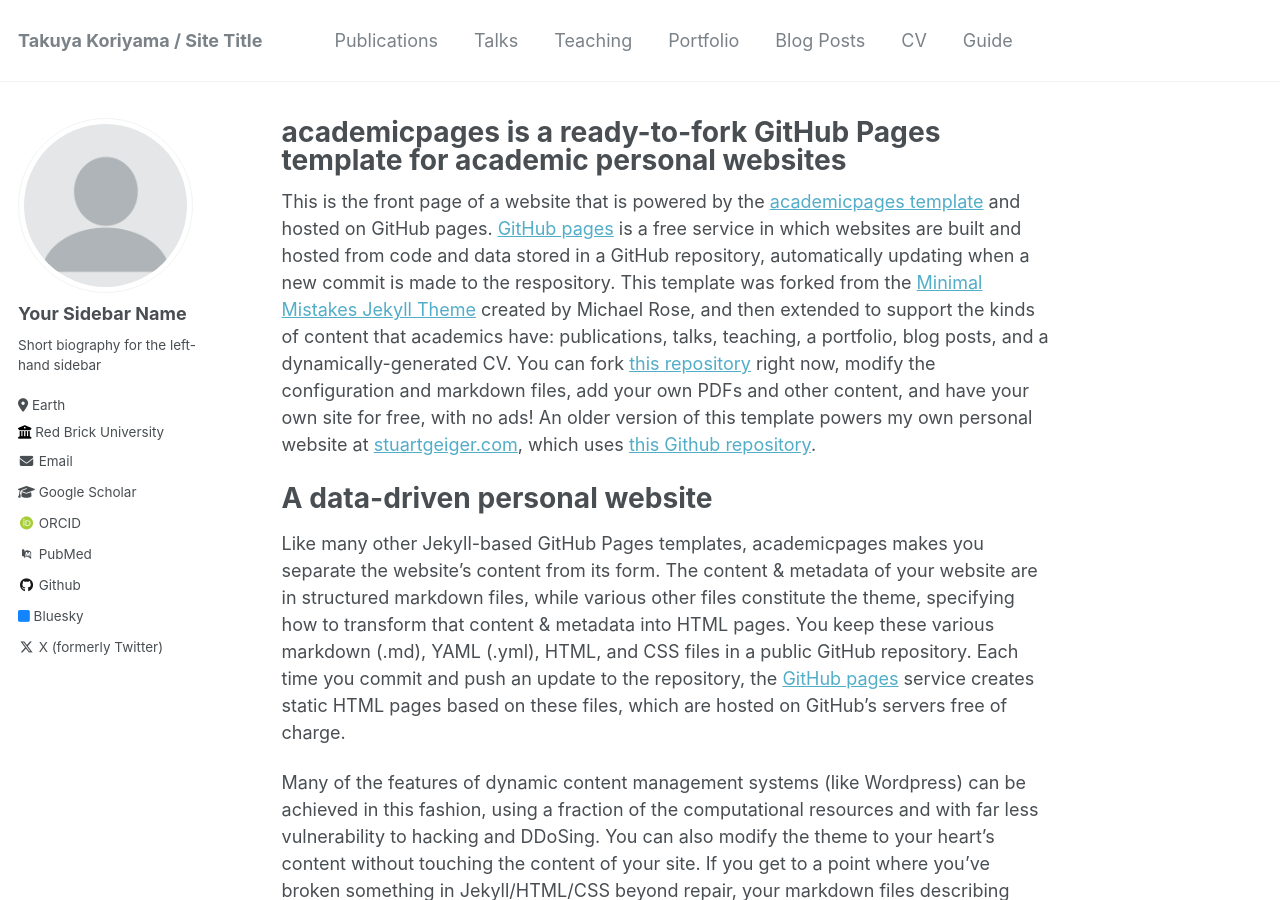
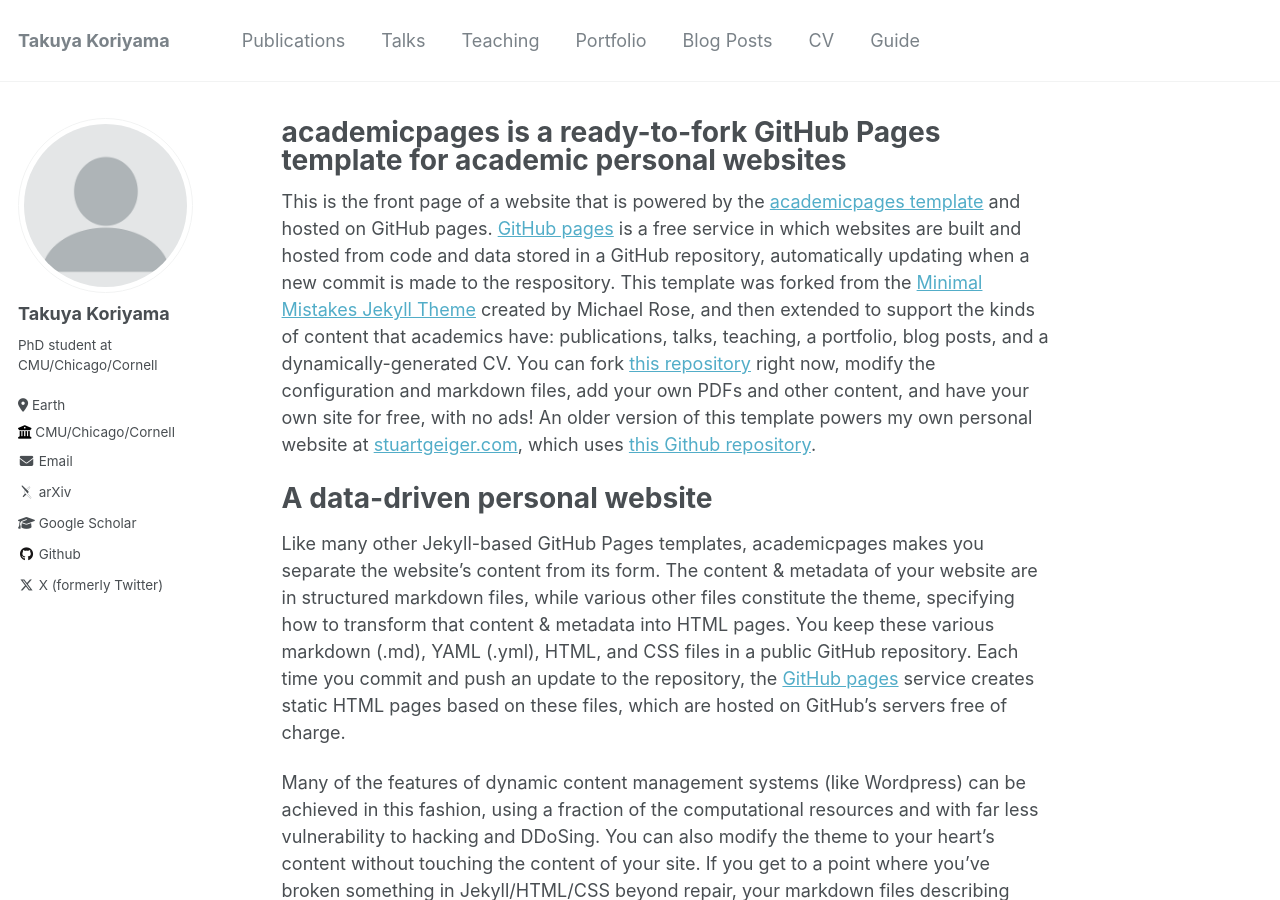
Before and after one commit to TakuyaKoriyama/takuyakoriyama.github.io, a Jekyll site: the page built from _pages/about.md, in a window 1280 px wide and 900 px high. Built offline with Jekyll 4.4.1, drawn with Linux system fonts in a browser that asks for light colours; some web fonts are replaced; some of the changed text lies outside the part shown.

Commit message:
Update _config.yml

```diff
--- a/_config.yml
+++ b/_config.yml
@@ -8,13 +8,13 @@
 
 # Basic Site Settings
 locale                   : "en-US"
-title                    : "Takuya Koriyama / Site Title"
+title                    : "Takuya Koriyama"
 title_separator          : "-"
-name                     : &name "Your Name"
-description              : &description "personal description"
+name                     : &name "Takuya Koriyama"
+description              : &description "personal homepage"
 url                      : https://academicpages.github.io # the base hostname & protocol for your site e.g. "https://mmistakes.github.io"
 baseurl                  : "" # the subpath of your site, e.g. "/blog"
-repository               : "academicpages/academicpages.github.io"
+repository               : "TakuyaKoriyama/takuyakoriyama.github.io"
 
 # Site Author - The following control what appear as part of the author content on the side bar.
 #               If a field is blank the icon and link will not appear, otherwise it will be shown.
@@ -22,32 +22,32 @@ repository               : "academicpages/academicpages.github.io"
 author:
   # Biographic information
   avatar           : "profile.png"
-  name             : "Your Sidebar Name"
+  name             : "Takuya Koriyama"
   pronouns         : # example: "she/her"
-  bio              : "Short biography for the left-hand sidebar"
+  bio              : "PhD student at CMU/Chicago/Cornell"
   location         : "Earth"
-  employer         : "Red Brick University"
+  employer         : "CMU/Chicago/Cornell"
   uri              : # URL
   email            : "none@example.org"
 
   # Academic websites
-  arxiv            : # URL - Update with the correct link to your profile
-  googlescholar    : "https://scholar.google.com/citations?user=PS_CX0AAAAAJ"
+  arxiv            : "https://arxiv.org/search/?query=Takuya+Koriyama&searchtype=all&source=header"
+  googlescholar    : "https://scholar.google.com/citations?user=D7Wpy_sAAAAJ&hl=en"
   impactstory      : # URL
-  orcid            : "http://orcid.org/yourorcidurl"
-  pubmed           : "https://www.ncbi.nlm.nih.gov/pubmed/?term=john+snow"
+  orcid            :
+  pubmed           :
   researchgate     : # URL
 
   # Repositories and software development
   bitbucket        : # Username - Update with your username on the site
   codepen          : # Username
   dribbble         : # Username
-  github           : "academicpages"
+  github           : "TakuyaKoriyama"
   kaggle           : # Username
   stackoverflow    : # User number or user number and name (i.e., use "1" or "1/jeff-atwood")
 
   # Social media
-  bluesky          : "bsky.app" # Replace this with you Bluesky username
+  bluesky          : # Username
   facebook         : # Username
   flickr           : # Username
   foursquare       : # Username
@@ -64,7 +64,7 @@ author:
   steam            : # Username
   telegram         : # URL
   tumblr           : # Username
-  twitter          : "UniofOxford"  # Replace this with your X / Twitter handle
+  twitter          : "takuya_koriyama"  # Replace this with your X / Twitter handle
   vine             : # Username
   weibo            : # Username
   wikipedia        : # Username
```
